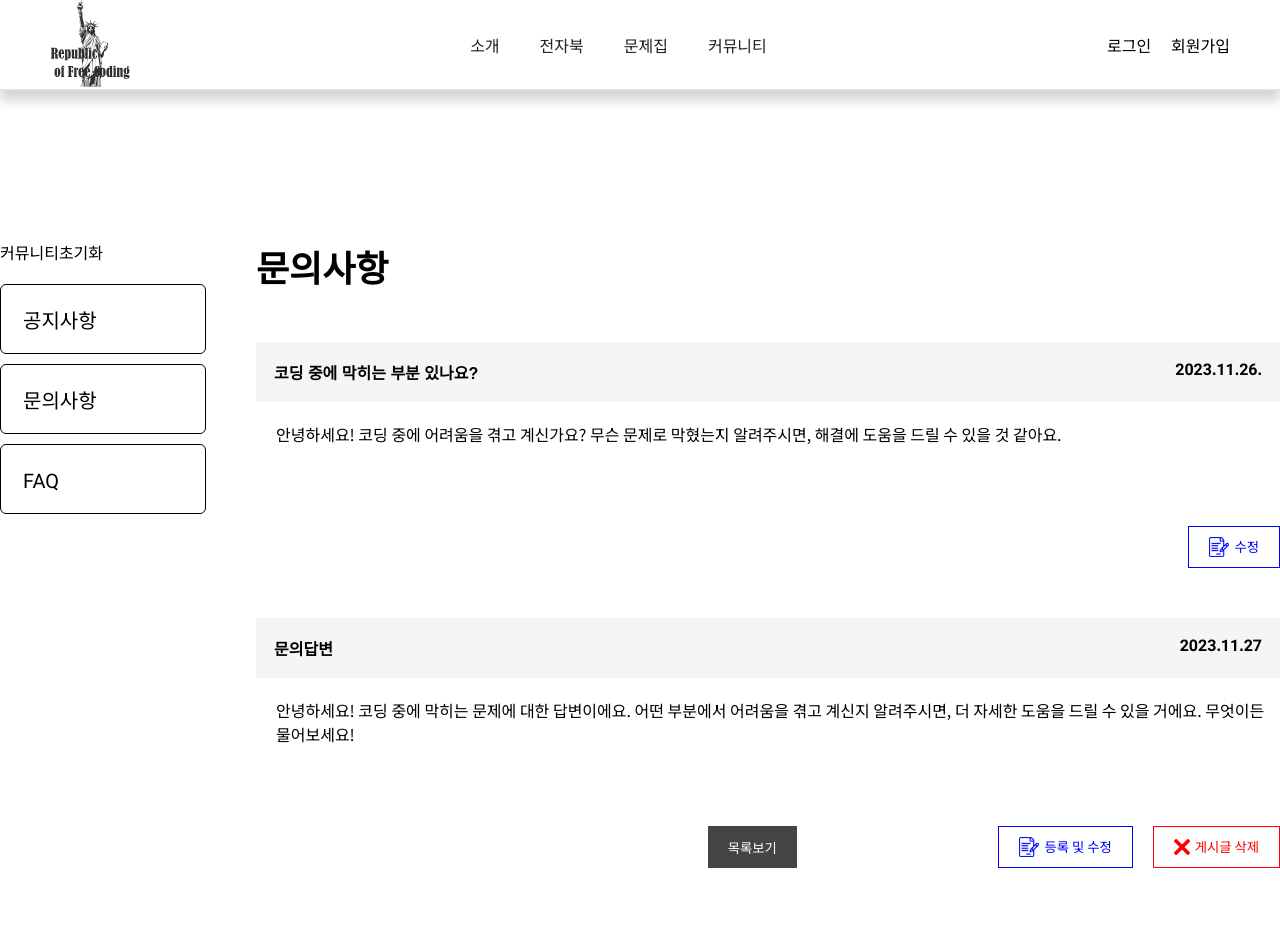
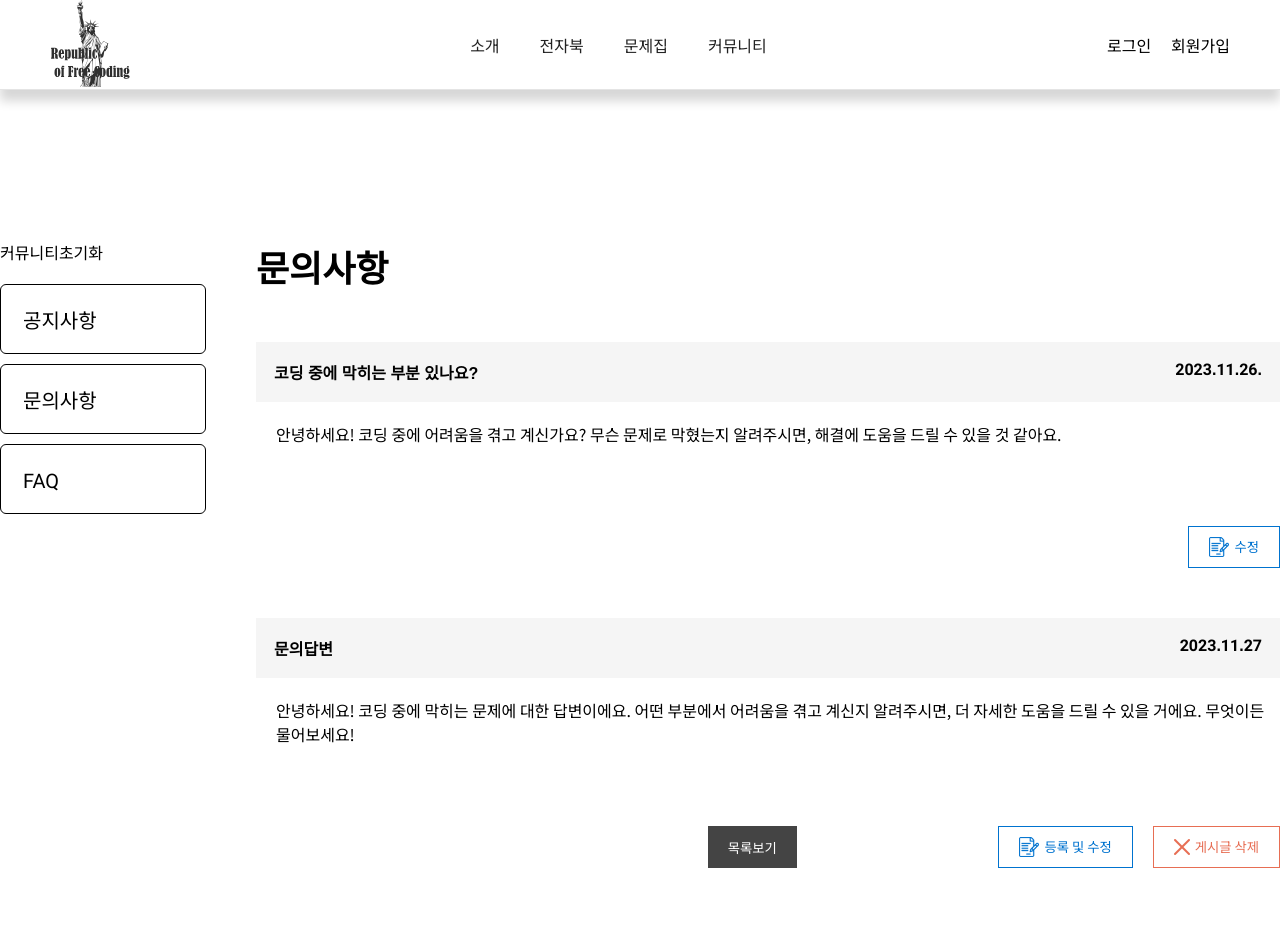
Before and after one commit to wjdgma603/RepublicOfFreeCoding, a React (Create React App) app: page /community/qna/detail/100 in a window 1280 px wide. Shown: the top 952 px of the page. Built offline with nearby package versions, Linux system fonts and the light colour scheme; a web font is replaced by a local one.

Commit message:
찐최종

```diff
--- a/src/components/Pages/Community/CommuList.css
+++ b/src/components/Pages/Community/CommuList.css
@@ -57,7 +57,7 @@
   }
 
   .Commuhide {
-    color:red;
+    color:#E76E54;
     padding-right: 20px;
   }
 
@@ -151,7 +151,7 @@
   }
 
   .CommuWrite {
-    padding: 10px 15px;
+    padding: 10px 20px;
     background-color: #00d67a;
     color:#ffffff;
     display: flex;
--- a/src/components/Pages/Community/SubComponents/CommuNoticeDetail.css
+++ b/src/components/Pages/Community/SubComponents/CommuNoticeDetail.css
@@ -34,8 +34,8 @@
 .CommuNoticeEditButton{
     padding:10px 20px;
     background-color: transparent;
-    border:1px solid blue;
-    color:blue;
+    border:1px solid #0073CF;
+    color:#0073CF;
     cursor: pointer;
     display: flex;
 }
@@ -60,23 +60,22 @@
 }
 .CommuQnaEditDetailButtonWrap>button:first-child{
     background:transparent;
-    border:1px solid blue;
-    color:blue;
+    border:1px solid #0073CF;
+    color:#0073CF;
 }
 .CommuQnaEditDetailButtonWrap>button:last-child{
     background-color:transparent;
-    border:1px solid red;
-    color:red;
+    border:1px solid #E76E54;
+    color:#E76E54;
 }
 .CommuDetailDeleteButton{
     padding:10px 20px;
-    border:1px solid red;
-    color:red;
+    border:1px solid #E76E54;
+    color:#E76E54;
     background-color: transparent;
     margin-left: 10px;
     cursor: pointer;
     display: flex;
-    font-weight: bold;
 }
 
 .CommuNoticePageButtonIcon{
@@ -91,5 +90,5 @@
     height:16px;
     background: url(../img/delete_red.png) center;
     background-size: cover;
-    margin:2px 5px 0 0;
+    margin:3px 5px 0 0;
 }
--- a/src/components/Pages/Community/SubComponents/CommuNoticeWrite.css
+++ b/src/components/Pages/Community/SubComponents/CommuNoticeWrite.css
@@ -25,4 +25,5 @@
     margin-top: 40px;
     float:right;
     cursor: pointer;
+    font-size: 16px;
 }
--- a/src/components/Pages/Community/SubComponents/CommuQnaDetail.css
+++ b/src/components/Pages/Community/SubComponents/CommuQnaDetail.css
@@ -20,17 +20,17 @@
     display: flex;
 }
 .CommuQnaButtonWrap>div>div>button:first-child{
-    border:1px solid blue;
-    color:blue;
+    border:1px solid #0073CF;
+    color:#0073CF;
     background-color: transparent;
     padding:10px 20px;
     cursor: pointer;
     display: flex;
 }
 .CommuQnaButtonWrap>div>div>button:last-child{
-    border:1px solid red;
+    border:1px solid #E76E54;
     background-color: transparent;
-    color:red;
+    color:#E76E54;
     padding:10px 20px;
     margin-left: 20px;
     cursor: pointer;
@@ -70,8 +70,8 @@
     display: flex;
     text-align: center;
     background-color: transparent;
-    color:blue;
-    border: 1px solid blue;
+    color:#0073CF;
+    border: 1px solid #0073CF;
     cursor: pointer;
 }
 .CommuQuestionDetailButtonIcon{
--- a/src/components/Pages/Community/SubComponents/CommuQnaWrite.css
+++ b/src/components/Pages/Community/SubComponents/CommuQnaWrite.css
@@ -31,5 +31,5 @@
     width:20px; height:20px;
     background: url(../img/write_white.png) center;
     background-size: cover;
-    margin-right: 5px;
+    margin:3px 5px 0 0;
 }
```
Also changed, not shown: src/components/Pages/Community/img/delete_red.png, src/components/Pages/Community/img/write_blue.png.
